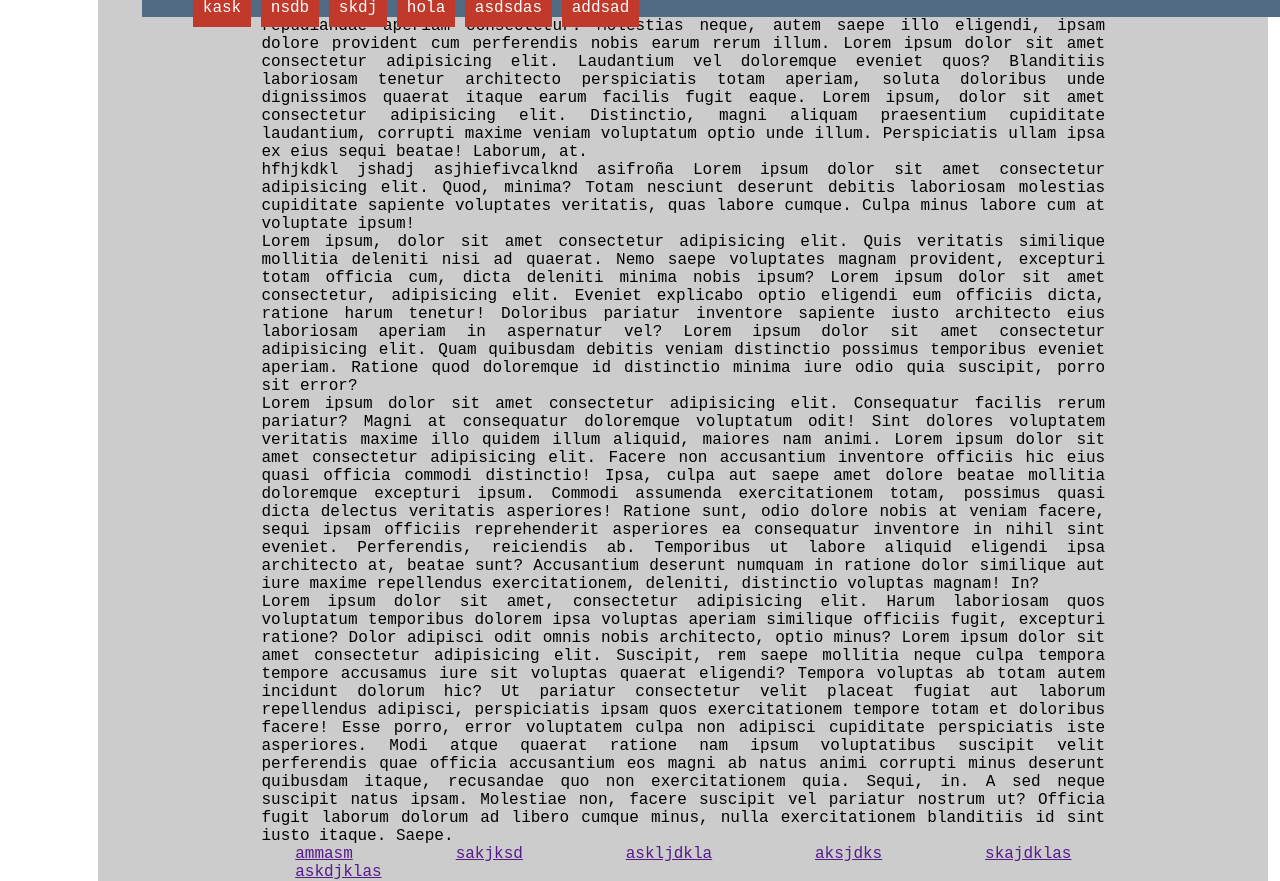
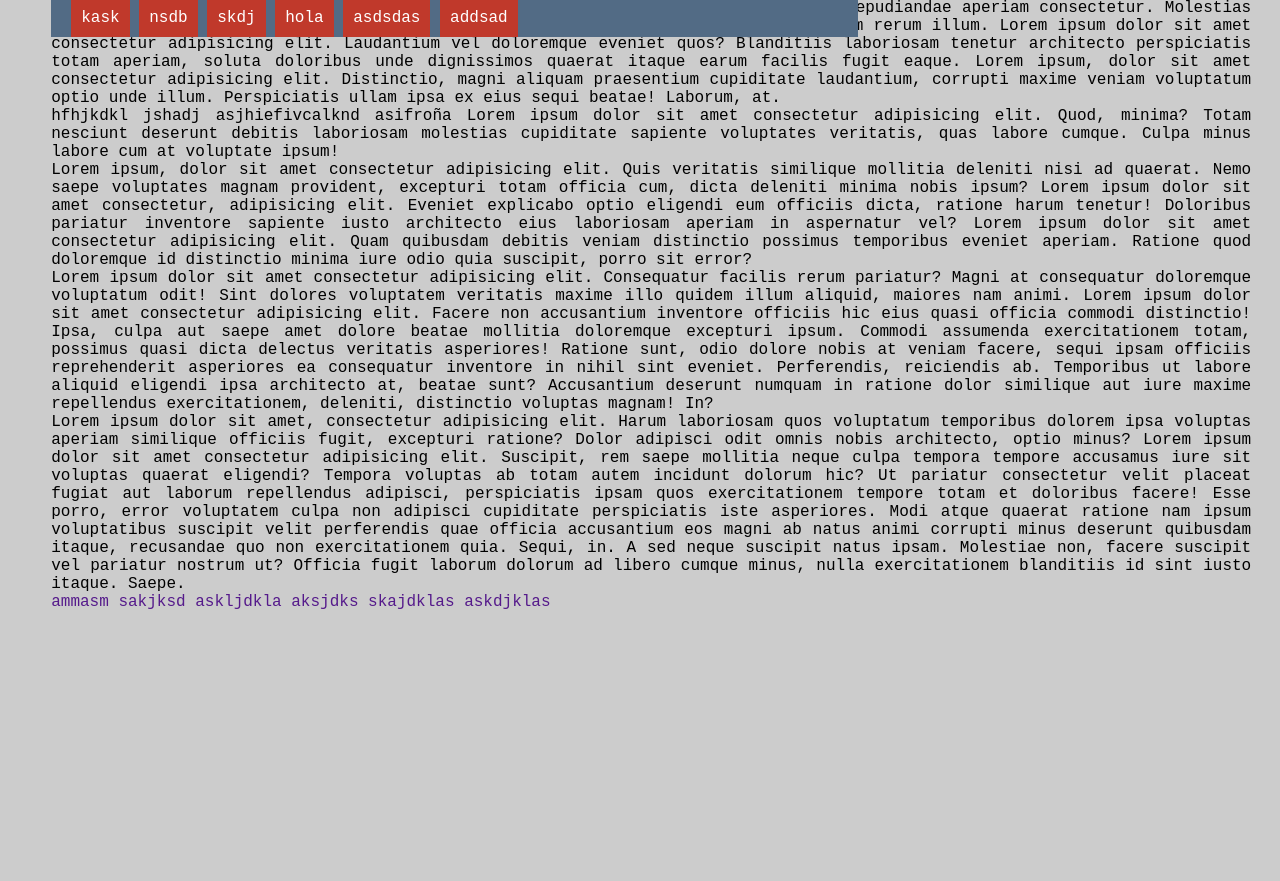
Before and after one commit to HectorBoreas/Lenguaje_Marcas, a PHP site: page / in a window 1280 px wide. Shown: the part 231-1112 px from the top of the page. After the commit the page ends 840 px from the top, so only its background shows below. Run offline with PHP 8.4, Linux system fonts and the light colour scheme.

Commit message:
descanso

```diff
--- a/PCSS/css/estilos2.css
+++ b/PCSS/css/estilos2.css
@@ -13,13 +13,17 @@
 *{
     /*max-width: 1200px;*/
     margin: 0;
-    padding-left: 4%;
-    padding-right: 4%;
+    padding: 0;
     text-align: justify;
     font-family: 'Courier New', Courier, monospace;
     font-size: 12pt;
 }
+a{
+    text-decoration: none;
+}
 .main{
+    padding-left: 4%;
+    padding-right: 4%;
     background-color: var(--fondo-primario);
     width: 100%;
     max-width: 1200px;
@@ -38,6 +42,7 @@
     margin-bottom: 0px;
     display: inline-block;
 
+
 }
 
 .titulo a img {
@@ -45,35 +50,48 @@
     width: 200px;
     vertical-align: top;
     padding: 20px;
-    background-color: green;
+
 
 }
 .titulo a h1{
+
     display: inline-block;
+    width: 75%;
+    height: 100px;
+    margin: 0;
+    padding: 0;
+    padding-right: 10px;
+    margin-right: 10px;
+    text-align: right;
     font-size: 30pt;
-    background: red;
-
-
+    padding-top: 75px;
+    color: var(--fuente-secundaria);
 }
 .navegacion {
     position: fixed;
     background: var(--cajas-secundarias-oscuro);
-    width: 100%;
-    padding: 0px;
+    width: 61.45%;
+
+    padding: 10px;
+    padding-top: 0;
     padding-bottom: 0px;
 }
 .navegacion nav {
     align-items: center;
+    display: inline-block;
+    padding: 10px;
+    width: 100%;
+
 
 }
 .navegacion nav a {
-    width: 100%;
     background: var(--botones-oscuro);
     color: var(--fuente-secundaria);
     text-align: center;
     /*Con esto quito el subrayado y color estandar de los enlaces*/
     text-decoration: none;
     padding: 10px;
+    justify-content: space-around;
 }
 .navegacion nav a:hover {
     background: var(--botones-claro);
```
